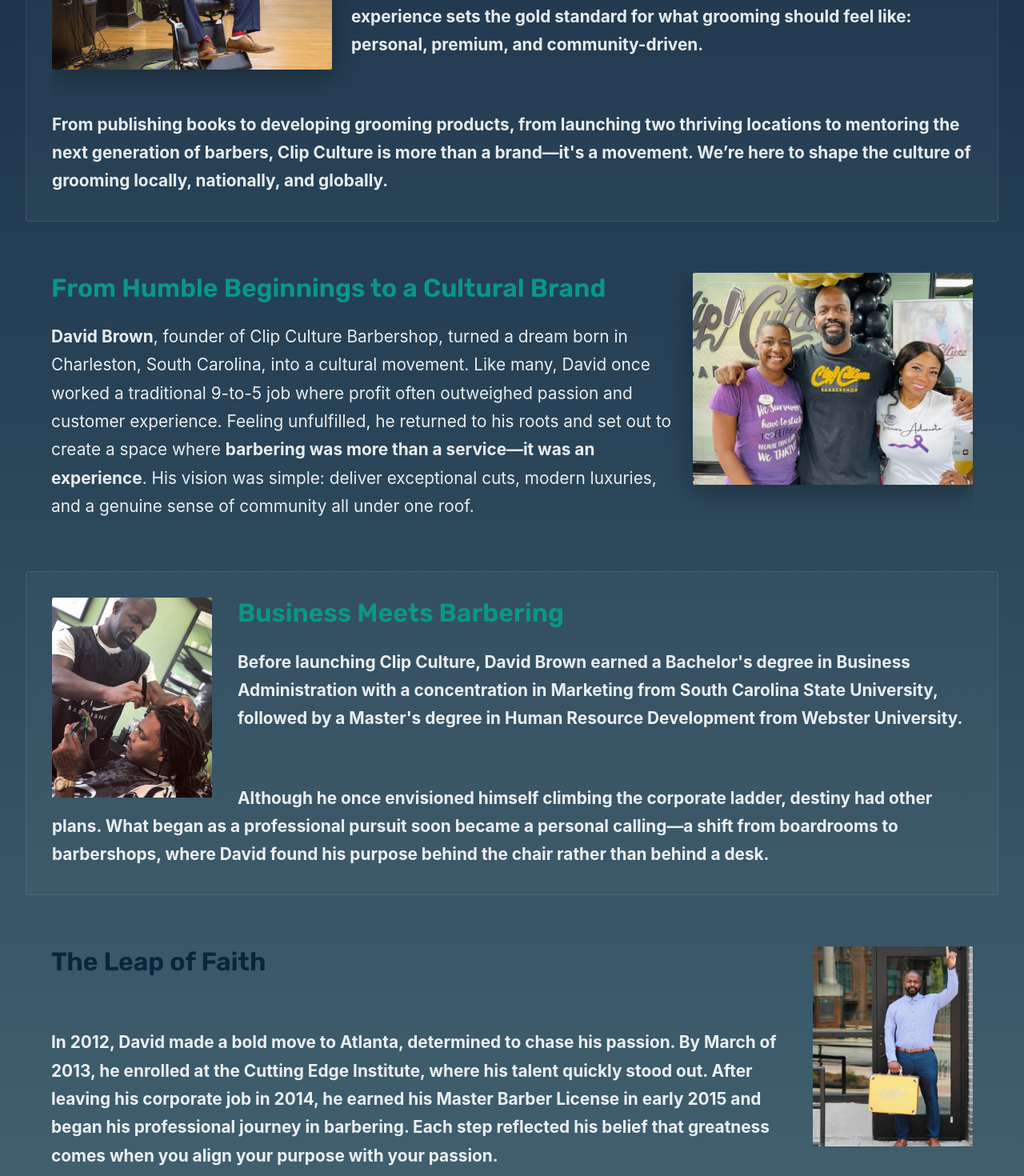
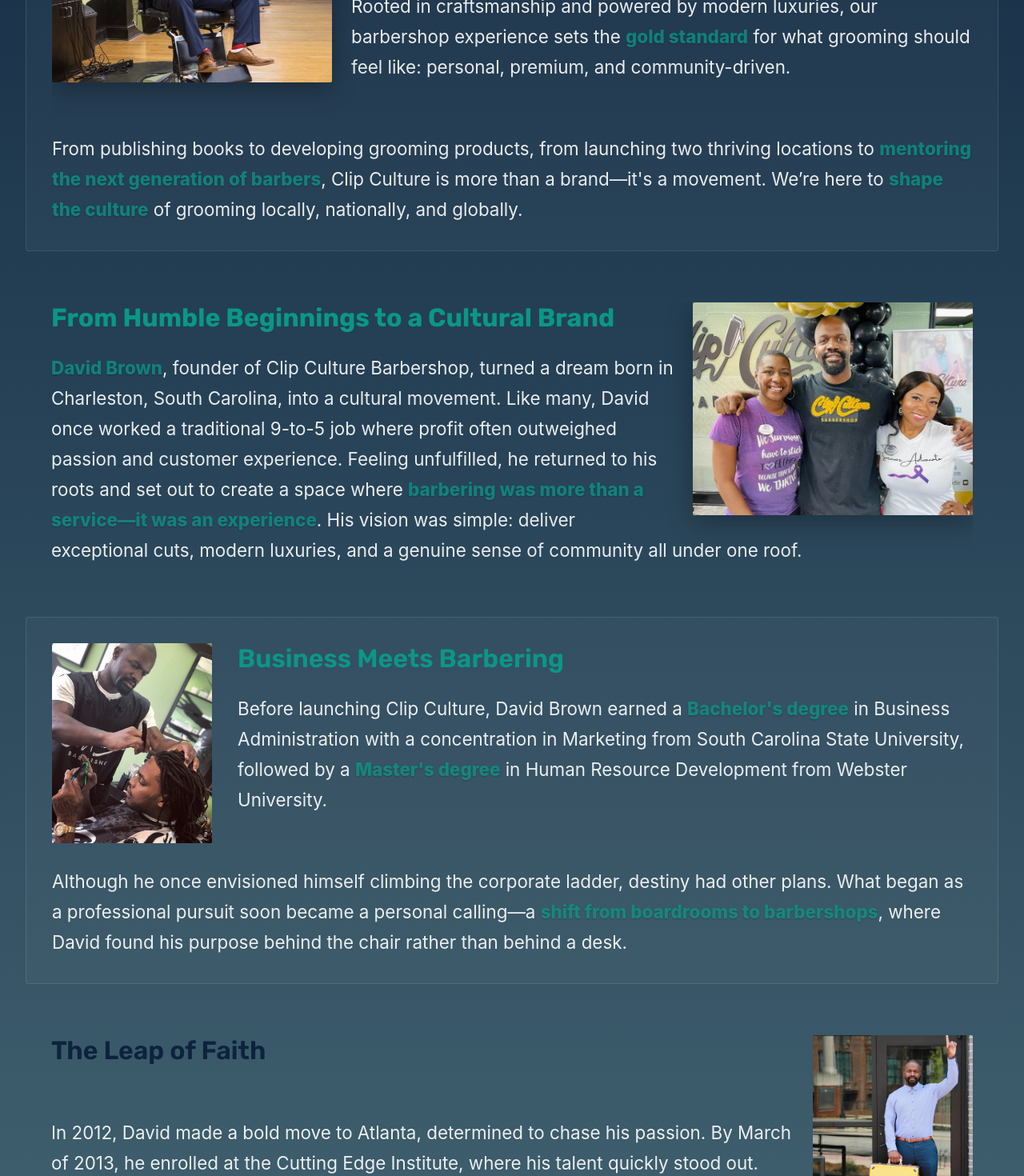
Before and after one commit to CartezDew/ClipCultureBarbershop, a React (Vite) app in the folder frontend/: page /about in a window 1280 px wide. Shown: the part 600-2070 px from the top of the page at 80% size. Built offline with nearby package versions, Linux system fonts and the light colour scheme.

Commit message:
updated text styling on p strong tags on about page

```diff
--- a/frontend/src/pages/About.jsx
+++ b/frontend/src/pages/About.jsx
@@ -49,7 +49,7 @@
               <img src={visionImage} alt="Clip Culture Vision" className="vision-image about-vision-image" />
               <h2 className="about-section__title">The Vision</h2>
               <p>
-                <strong>At Clip Culture</strong>, we believe barbering is more than a service<strong>— it's a lifestyle, a legacy, and a platform for impact.</strong>
+                At <strong> Clip Culture</strong>, we believe barbering is more than a service — it's a lifestyle, a legacy, and a platform for impact.
               </p>
               <p>
                 Rooted in craftsmanship and powered by modern luxuries, our barbershop experience sets the <strong>gold standard</strong> for what grooming should feel like: personal, premium, and community-driven.
@@ -77,7 +77,7 @@
               <img src={businessImage} alt="Business Education" className="business-image about-business-image" />
               <h2 className="about-section__title">Business Meets Barbering</h2>
               <p>
-                Before launching Clip Culture, David Brown earned a <strong>Bachelor's degree in Business Administration with a concentration in Marketing</strong> from South Carolina State University, followed by a <strong>Master's degree in Human Resource Development</strong> from Webster University.
+                Before launching Clip Culture, David Brown earned a <strong>Bachelor's degree</strong> in Business Administration with a concentration in Marketing from South Carolina State University, followed by a <strong>Master's degree</strong> in Human Resource Development from Webster University.
               </p>
               <p>
                 Although he once envisioned himself climbing the corporate ladder, destiny had other plans. What began as a professional pursuit soon became a personal calling—a <strong>shift from boardrooms to barbershops</strong>, where David found his purpose behind the chair rather than behind a desk.
@@ -110,7 +110,7 @@
               <img src={movementImage} alt="More Than a Barbershop" className="movement-image about-movement-image" />
               <h2 className="about-section__title">More Than a Barbershop</h2>
               <p>
-                <strong>Clip Culture</strong> is more than a barbershop—it's a movement built on <strong>mentorship, education, and empowerment</strong>. Founder David Brown has written books, launched grooming products, and trained barbers to turn passion into purpose.
+                Clip Culture is more than a barbershop—it's a movement built on <strong>mentorship, education, and empowerment</strong>. Founder David Brown has written books, launched grooming products, and trained barbers to turn passion into purpose.
               </p>
               <p>
                 <br/>
--- a/frontend/src/styles/about.css
+++ b/frontend/src/styles/about.css
@@ -14,7 +14,7 @@
 .about-header {
   text-align: center;
   margin-bottom: 4rem;
-  padding-top: 2rem;
+  padding-top: 3rem;
 }
 
 .about-title {
@@ -108,18 +108,26 @@
 
 .about-intro__title {
   font-size: clamp(1.5rem, 2.5vw, 2rem);
-  font-weight: 600;
+  font-weight: 700;
   color: var(--primary-green);
   margin-bottom: 1.5rem;
   font-family: 'Rubik', -apple-system, BlinkMacSystemFont, 'Segoe UI', 'Roboto', sans-serif;
 }
 
 .about-intro p {
-  font-size: clamp(1.1rem, 2vw, 1.3rem);
+  font-size: clamp(1.1rem, 2.3vw, 1.4rem);
   color: rgba(255, 255, 255, 0.9);
   margin: 0;
   font-family: -apple-system, BlinkMacSystemFont, 'Segoe UI', 'Roboto', sans-serif;
 }
+
+.about-intro p strong {
+  color: var(--primary-green);
+  font-weight: 800;
+  text-shadow: 0 1px 2px rgba(0, 0, 0, 0.3);
+  opacity: 0.75;
+}
+
 
 .about-section {
   margin-bottom: 3rem;
@@ -138,11 +146,26 @@
 }
 
 .about-section p {
-  font-size: clamp(1.1rem, 2vw, 1.3rem);
+  font-size: clamp(1.1rem, 2.3vw, 1.4rem);
   color: rgba(255, 255, 255, 0.9);
   margin: 0;
-  font-weight: 700;
   font-family: -apple-system, BlinkMacSystemFont, 'Segoe UI', 'Roboto', sans-serif;
+}
+.about-section p strong {
+  color: var(--primary-green);
+  font-weight: 800;
+  text-shadow: 0 1px 2px rgba(0, 0, 0, 0.3);
+  opacity: 0.75;
+}
+
+/* Strong text styling for specific sections */
+.about-leap-content p strong,
+.about-birth-content p strong,
+.about-movement-content p strong {
+  color: #0d233d;
+  font-weight: 800;
+  text-shadow: 0 1px 2px rgba(0, 0, 0, 0.1);
+  opacity: 0.75;
 }
 
 .about-section p:last-child {
@@ -151,7 +174,7 @@
 }
 
 .about-closing {
-  font-weight: 600;
+  font-weight: 800;
   color:  #0d233d !important;
   font-style: italic;
   font-size: clamp(1.3rem, 2.5vw, 1.7rem) !important;
```
